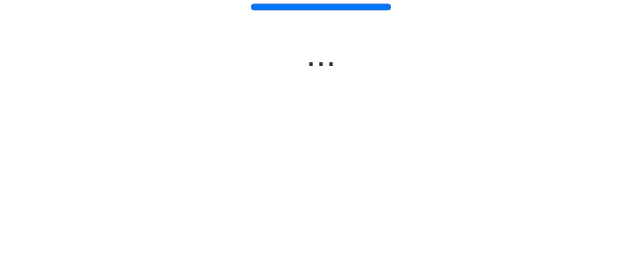
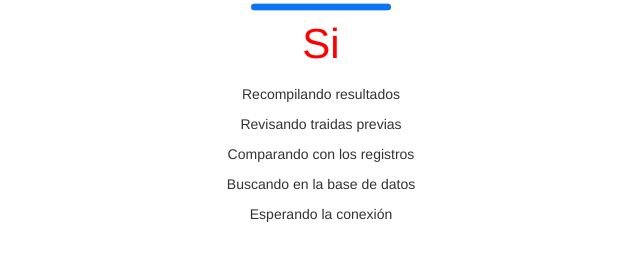
Before and after one commit to jazcarate/traigo-facturas, a plain HTML site: page vos.html in a window 1280 px wide. Shown: the whole page, without its empty margins (319-959 px from the left). Drawn offline with nearby package versions, Linux system fonts and the light colour scheme.

Commit message:
Loading correcto con mensajes

```diff
--- a/vos.html
+++ b/vos.html
@@ -9,6 +9,9 @@
 		.container p:first-child{
 			font-size: 300%;
 		}
+		resultado{
+			color: red;
+		}
 	</style>
   </head>
 
@@ -17,7 +20,7 @@
         <div class="row">
             <div class="col-lg-12 text-center" id="status">
                 <progress id="progress-bar" value="30" max="100"></progress>
-				<h1>...</h1>
+				<span></span>
 			</div>
 		</div>
 	</div>
@@ -26,10 +29,10 @@
   <script>
   $(function() {
 
-	var status = $('#status');
+	var status = $('#status span');
 
 	showStatus = function(value){
-		status.append( $('p').text(value) );
+		status.prepend( `<p>${value}</p>` );
 	}
 
 	load = function(time, doing){
@@ -41,10 +44,20 @@
 		);
 	}
 
+	showStatus("Esperando la conexión");
 	load(1000, function(){
-		showStatus("Done!");
-		load(1000, function(){
-			showStatus("Done rly!");
+		showStatus("Buscando en la base de datos");
+		load(800, function(){
+			showStatus("Comparando con los registros");
+			load(300, function(){
+				showStatus("Revisando traidas previas");
+				load(700, function(){
+					showStatus("Recompilando resultados");
+					load(100, function(){
+						showStatus("<resultado>Si</resultado>")
+					})
+				})
+			})
 		});
 	});
 
```
Also changed, not shown: index.html (+1 -1 lines).
